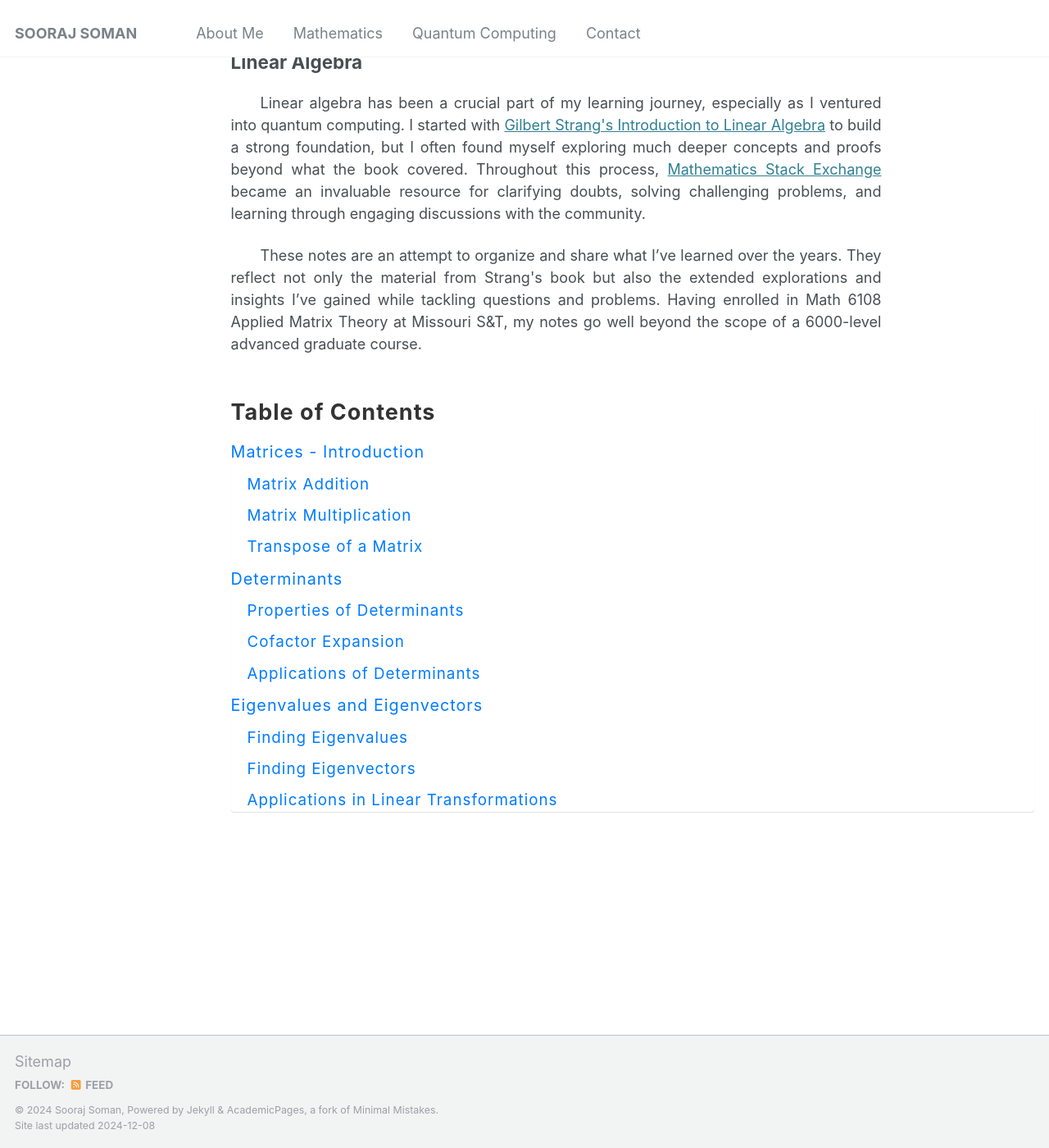
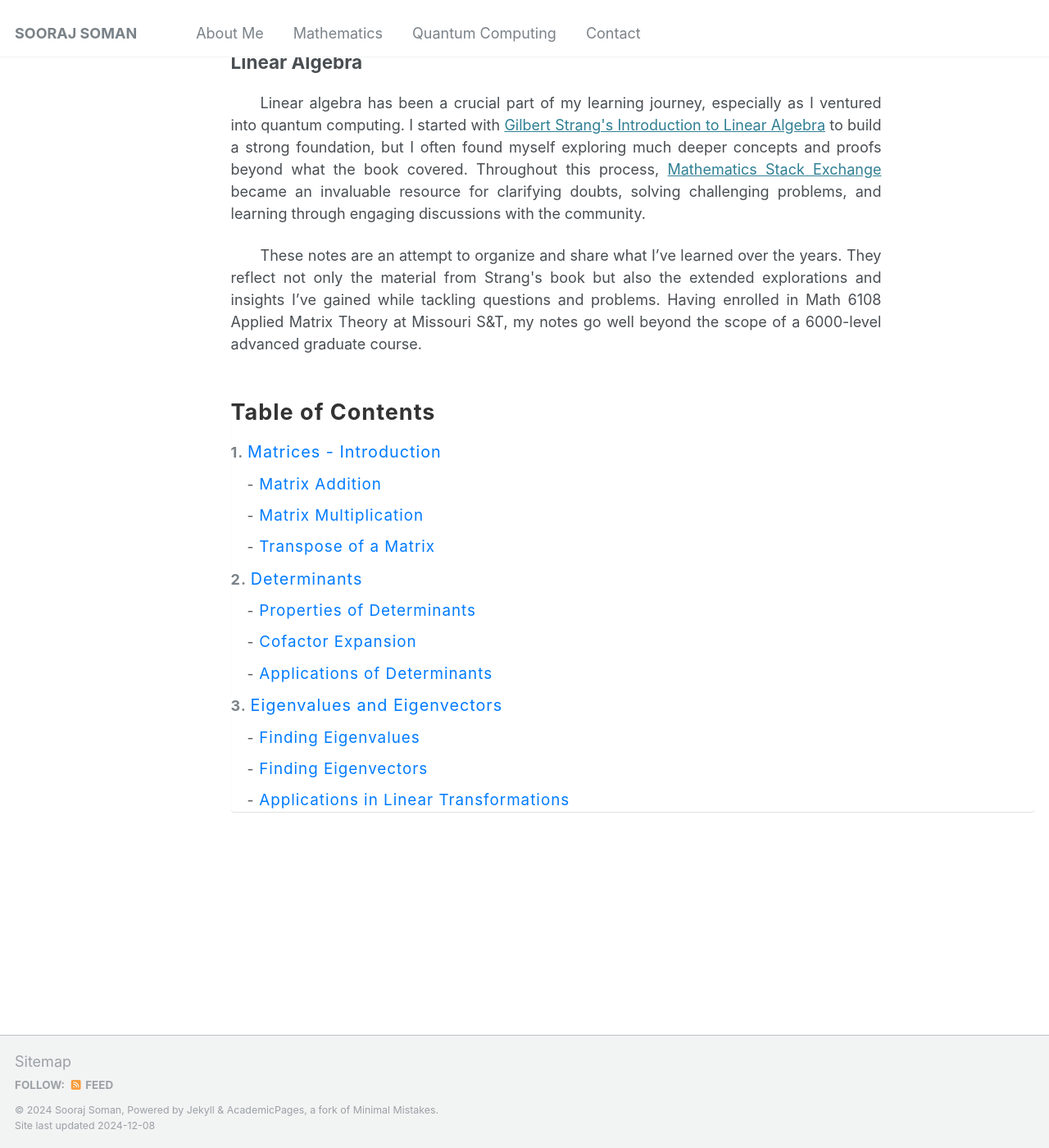
Before and after one commit to soorajss1729/soorajss1729.github.io, a Jekyll site: the page built from _mathematics/mathematics.md, in a window 1280 px wide and 1400 px high, scrolled down 89 px. Shown: the whole window at 82% size. Built offline with Jekyll 4.4.1, drawn with Linux system fonts in a browser that asks for light colours.

Commit message:
Update mathematics.md

```diff
--- a/_mathematics/mathematics.md
+++ b/_mathematics/mathematics.md
@@ -56,12 +56,24 @@ classes: wide
         margin-left: 20px; /* Indent subsections */
         font-size: 0.95em; /* Slightly smaller font size for subsections */
     }
+    .toc .subsection li::before {
+        content: "- "; /* Add dash in front of subsections */
+        color: #555; /* Optional: Change dash color */
+    }
+    .toc .chapter-number::before {
+        content: counter(chapter) ". "; /* Numbering chapters */
+        counter-increment: chapter;
+        font-weight: bold;
+    }
+    .toc {
+        counter-reset: chapter; /* Reset numbering */
+    }
 </style>
 
 <div class="toc">
     <h2>Table of Contents</h2>
     <ul>
-        <li>
+        <li class="chapter-number">
             <a href="https://drive.google.com/file/d/<file_id>/preview#page=12" target="_blank">Matrices - Introduction</a>
             <ul class="subsection">
                 <li><a href="https://drive.google.com/file/d/<file_id>/preview#page=13" target="_blank">Matrix Addition</a></li>
@@ -69,7 +81,7 @@ classes: wide
                 <li><a href="https://drive.google.com/file/d/<file_id>/preview#page=17" target="_blank">Transpose of a Matrix</a></li>
             </ul>
         </li>
-        <li>
+        <li class="chapter-number">
             <a href="https://drive.google.com/file/d/<file_id>/preview#page=20" target="_blank">Determinants</a>
             <ul class="subsection">
                 <li><a href="https://drive.google.com/file/d/<file_id>/preview#page=22" target="_blank">Properties of Determinants</a></li>
@@ -77,7 +89,7 @@ classes: wide
                 <li><a href="https://drive.google.com/file/d/<file_id>/preview#page=28" target="_blank">Applications of Determinants</a></li>
             </ul>
         </li>
-        <li>
+        <li class="chapter-number">
             <a href="https://drive.google.com/file/d/<file_id>/preview#page=45" target="_blank">Eigenvalues and Eigenvectors</a>
             <ul class="subsection">
                 <li><a href="https://drive.google.com/file/d/<file_id>/preview#page=47" target="_blank">Finding Eigenvalues</a></li>
```
